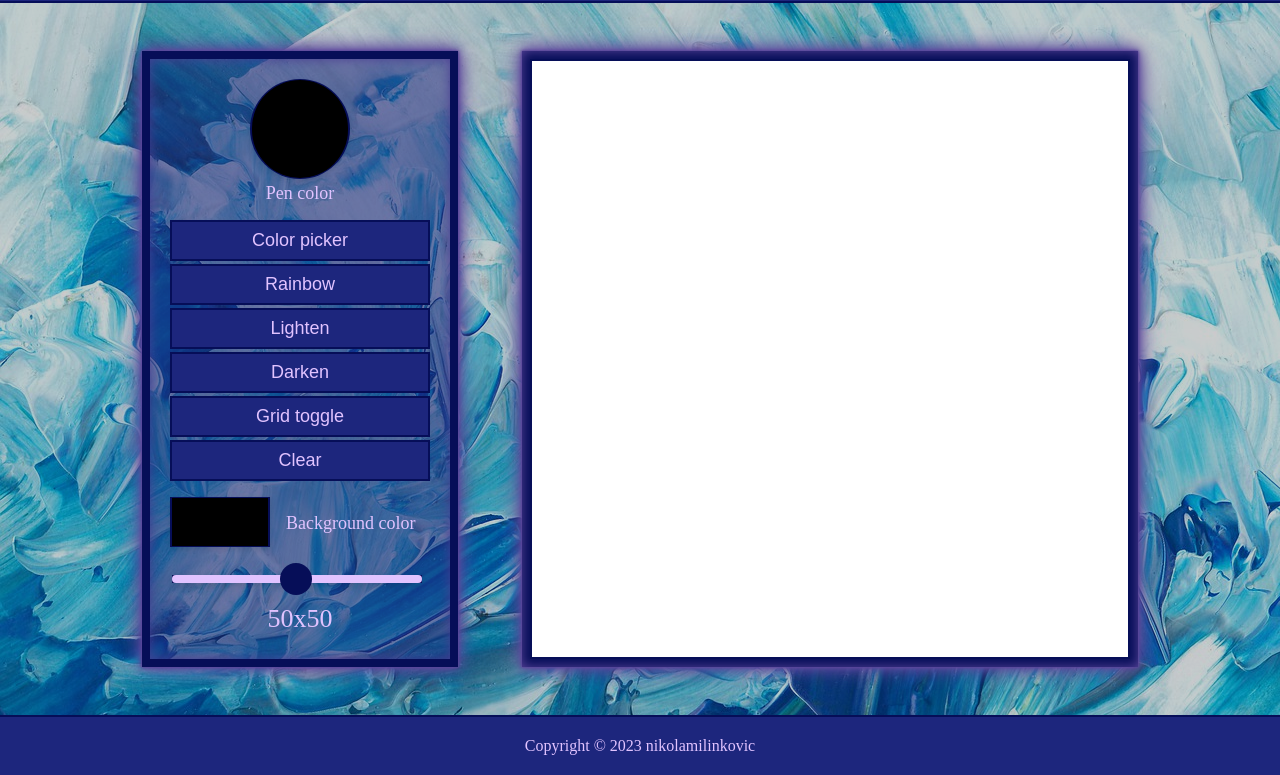
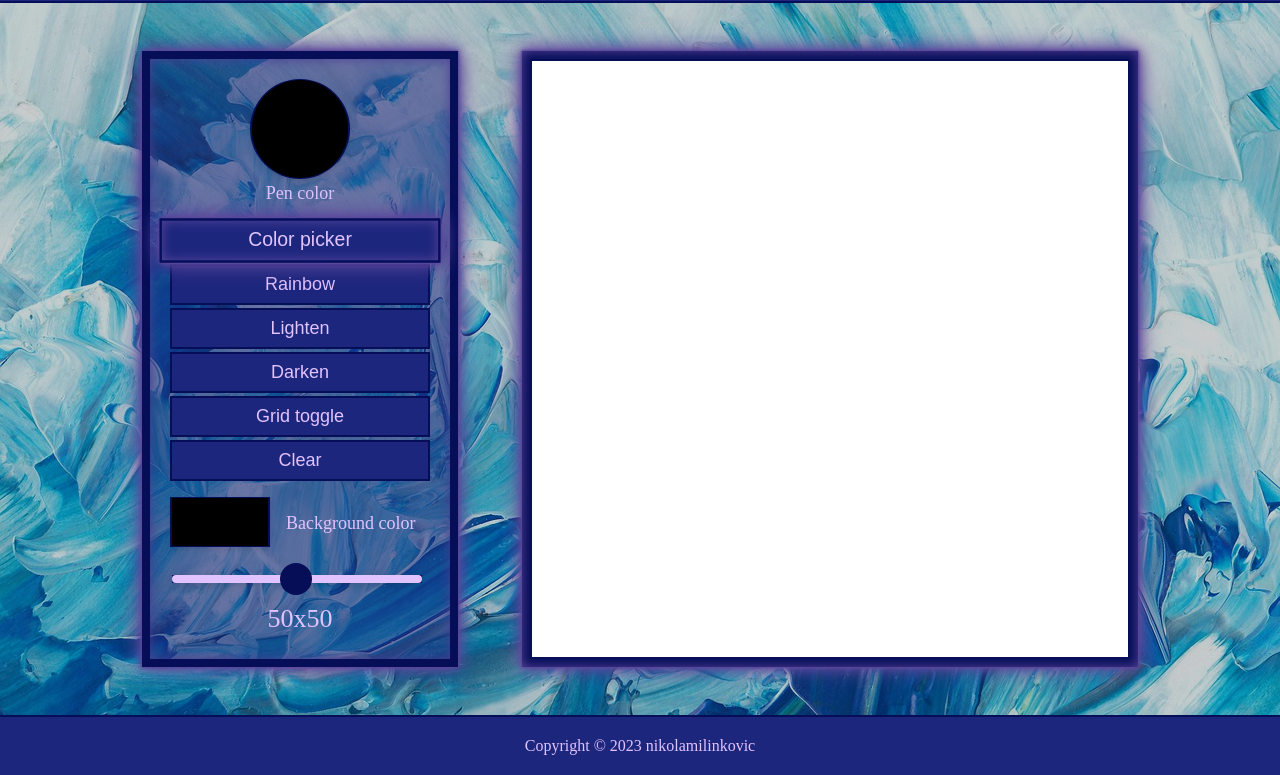
Before and after one commit to NikolaMilinkovic/Etch-a-Sketch, a plain HTML site: page index.html in a window 1280 px wide. In both pictures the pointer is over the button "Color picker". Shown: the part 79-854 px from the top of the page. Drawn offline with Linux system fonts and the light colour scheme.

Commit message:
Add changes to background

```diff
--- a/style.css
+++ b/style.css
@@ -42,7 +42,7 @@ button.btn-settings{
 }
 
 .main-container{
-    height: 90%;
+    height: 100%;
     padding-top: 3rem;
     display: flex;
     align-items: center;
@@ -282,3 +282,13 @@ footer{
 p{
     margin: 0px;
 }
+
+.btn-settings:hover{
+    scale: 1.08;
+    box-shadow: 0 0 .2rem #5C469C,
+            0 0 .1rem #5C469C,
+            0 0 1rem rgb(92, 70, 156),
+            0 0 0.4rem rgb(92, 70, 156),
+            0 0 1.4rem rgb(92, 70, 156),
+            inset 0 0 0.7rem rgb(92, 70, 156);
+}
```
